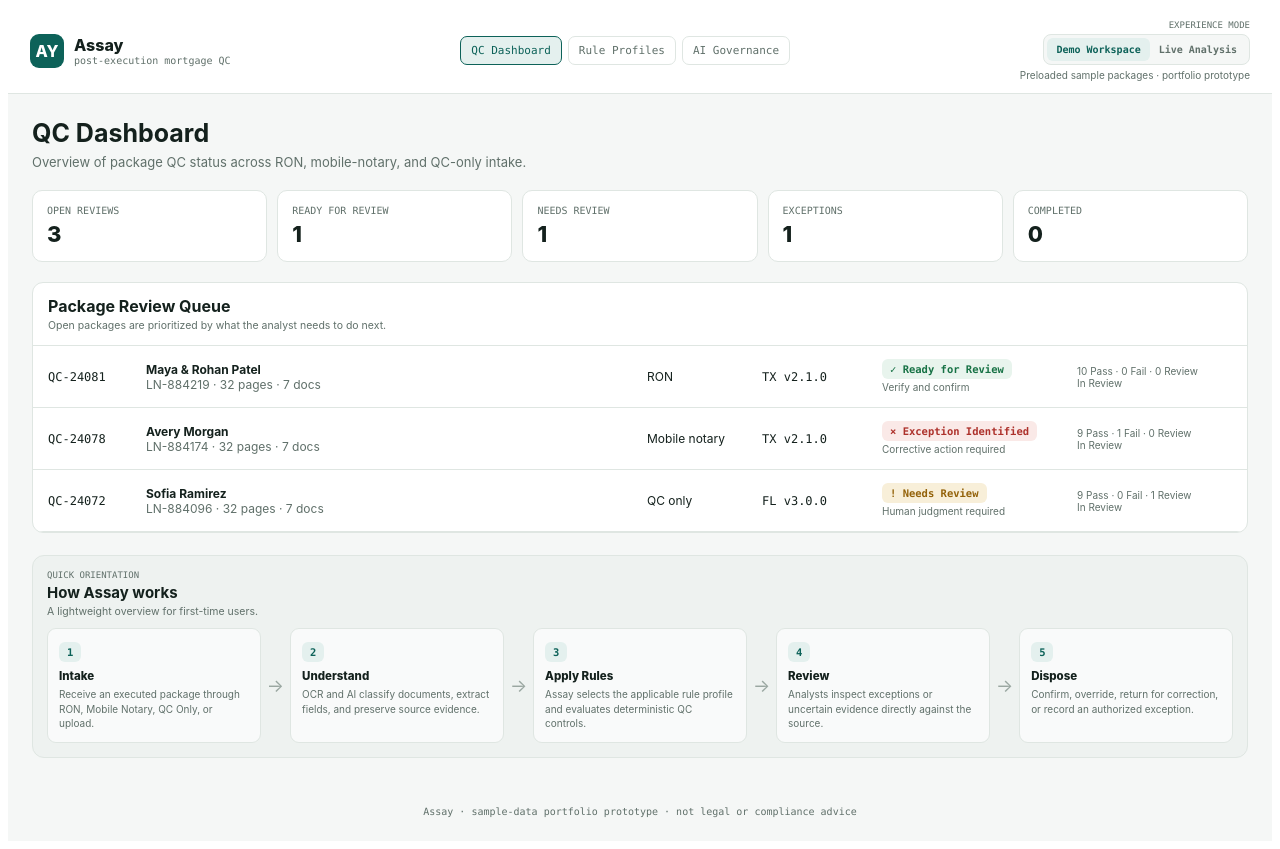
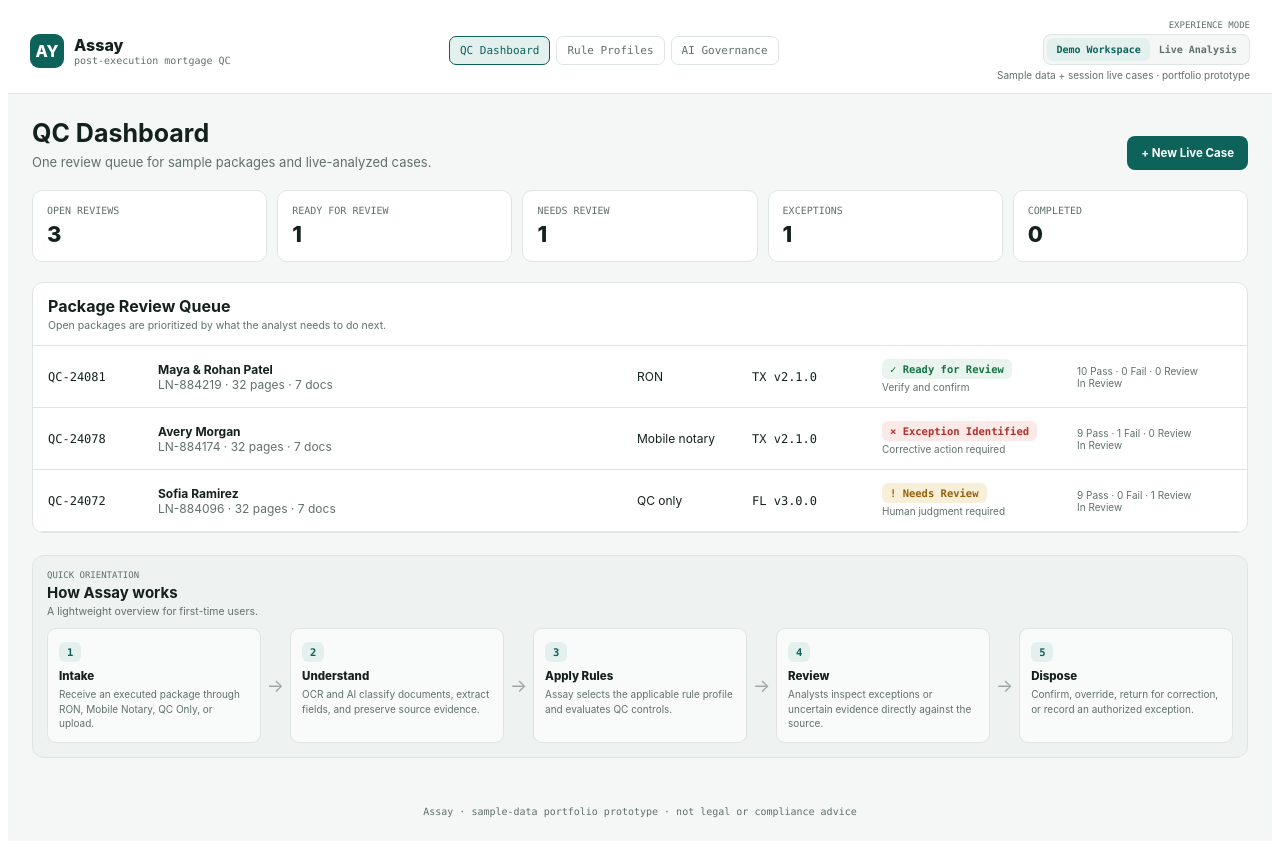
Before and after one commit to ckochar/Assay, a React (Vite) app: page / in a window 1280 px wide. Built offline with nearby package versions, Linux system fonts and the light colour scheme.

Commit message:
Route Assay through unified QC app shell

```diff
--- a/src/main.jsx
+++ b/src/main.jsx
@@ -1,6 +1,6 @@
 import React, { Suspense, lazy } from "react";
 import ReactDOM from "react-dom/client";
-import App from "./App.jsx";
+import UnifiedApp from "./UnifiedApp.jsx";
 
 const LiveAnalysis = lazy(() => import("./LiveAnalysis.jsx"));
 
@@ -10,7 +10,7 @@ function Root() {
     <Suspense fallback={<div style={{ padding: 40, fontFamily: "Inter, ui-sans-serif, system-ui, sans-serif" }}>Loading Live Analysis…</div>}>
       <LiveAnalysis />
     </Suspense>
-  ) : <App />;
+  ) : <UnifiedApp />;
 }
 
 ReactDOM.createRoot(document.getElementById("root")).render(
```
